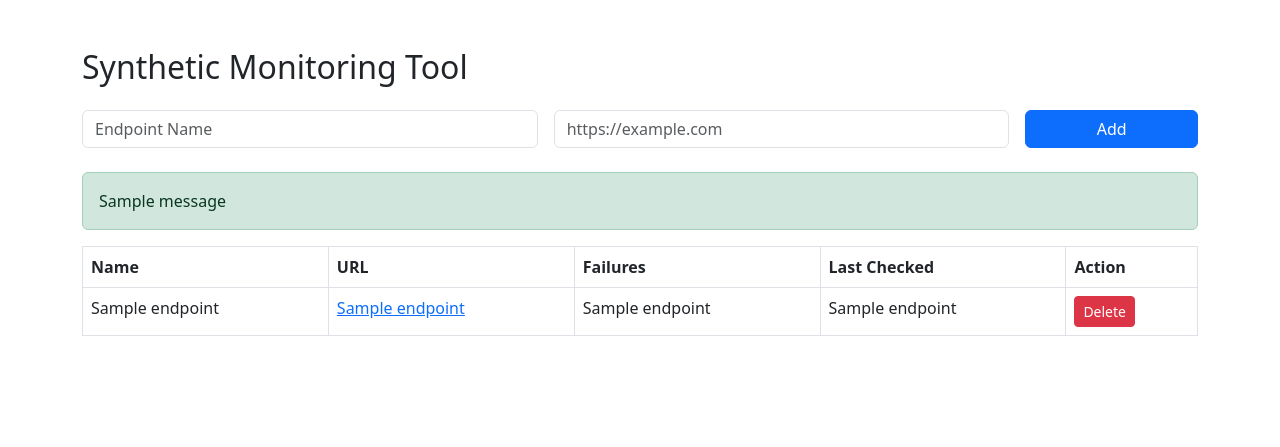
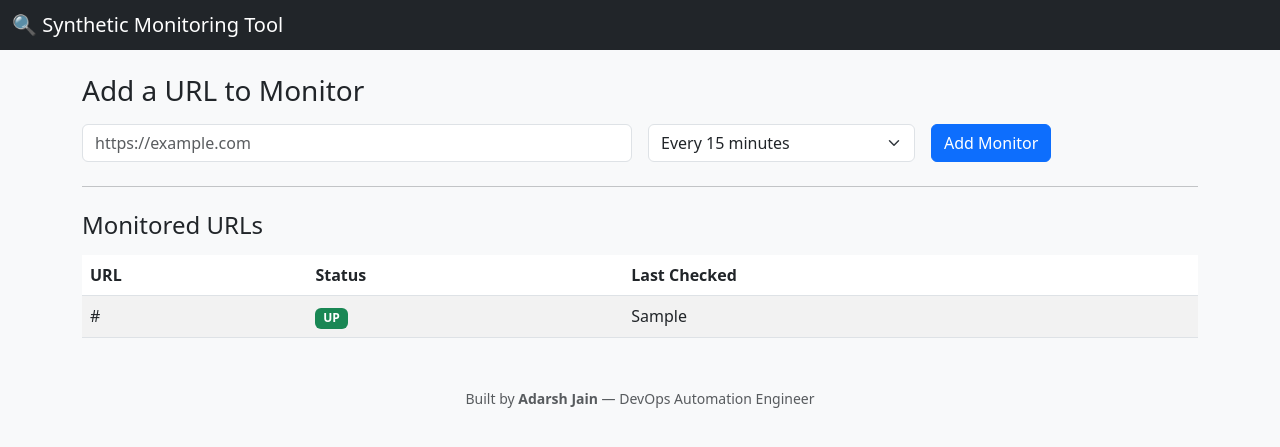
Before and after one commit to AdarshJain-dev/synthetic-monitoring, a Flask app: template templates/index.html in a window 1280 px wide. Shown: the top 447 px of the page. Run offline with Flask 3, Linux system fonts and the light colour scheme; the template is opened without the code that fills it: most values are stand-ins (such as "Sample title", 1, 10 or a date in 2020); one stand-in notice (Sample message) is shown.

Commit message:
update css

```diff
--- a/app.py
+++ b/app.py
@@ -1,4 +1,4 @@
-from flask import Flask, request, render_template_string
+from flask import Flask, request, render_template
 from apscheduler.schedulers.background import BackgroundScheduler
 import requests
 import datetime
@@ -7,46 +7,41 @@ app = Flask(__name__)
 scheduler = BackgroundScheduler()
 scheduler.start()
 
-# Simple HTML form for input
-FORM = """
-<h2>Synthetic Monitoring</h2>
-<form method="POST">
-  URL to monitor: <input name="url" type="text" required><br><br>
-  Check frequency (minutes):
-  <select name="interval">
-    <option value="15">Every 15 minutes</option>
-    <option value="30">Every 30 minutes</option>
-    <option value="60">Every 60 minutes</option>
-  </select><br><br>
-  <input type="submit" value="Start Monitoring">
-</form>
-<p>{{ message }}</p>
-"""
+monitoring_jobs = {}
 
-# Monitor function
 def check_url(url):
     now = datetime.datetime.now().strftime('%Y-%m-%d %H:%M:%S')
     try:
         response = requests.get(url, timeout=10)
-        status = response.status_code
-        if status == 200:
-            print(f"[{now}] ✅ {url} is UP")
-        else:
-            print(f"[{now}] ❌ {url} returned status code {status}")
-    except Exception as e:
-        print(f"[{now}] ❌ ERROR checking {url}: {str(e)}")
+        status = 'UP' if response.status_code == 200 else 'DOWN'
+    except Exception:
+        status = 'DOWN'
+
+    monitoring_jobs[url]['status'] = status
+    monitoring_jobs[url]['last_checked'] = now
+    print(f"[{now}] {url} is {status}")
 
 @app.route("/", methods=["GET", "POST"])
 def index():
+    message = ""
+
     if request.method == "POST":
         url = request.form["url"]
         interval = int(request.form["interval"])
 
-        # Remove existing job (if any)
-        scheduler.remove_all_jobs()
+        if url in monitoring_jobs:
+            message = f"{url} is already being monitored."
+        else:
+            monitoring_jobs[url] = {"status": "Not Checked", "last_checked": "—"}
+            scheduler.add_job(check_url, 'interval', [url], minutes=interval, id=url)
+            message = f"Started monitoring {url} every {interval} minutes."
 
-        # Schedule the new job
-        scheduler.add_job(check_url, 'interval', [url], minutes=interval, id='monitor')
+    # Convert dict to list for easier template rendering
+    jobs = [
+        {"url": url, "status": data["status"], "last_checked": data["last_checked"]}
+        for url, data in monitoring_jobs.items()
+    ]
+    return render_template("index.html", jobs=jobs, message=message)
 
-        return render_template_string(FORM, message=f"Started monitoring {url} every {interval} minutes.")
-    return render_template_string(FORM, message="")
+if __name__ == "__main__":
+    app.run(host="0.0.0.0", port=5000)
--- a/templates/index.html
+++ b/templates/index.html
@@ -1,51 +1,74 @@
+<!-- templates/index.html -->
 <!DOCTYPE html>
 <html lang="en">
 <head>
-    <meta charset="UTF-8">
-    <title>Synthetic Monitoring Dashboard</title>
-    <link rel="stylesheet" href="https://cdn.jsdelivr.net/npm/bootstrap@5.3.0/dist/css/bootstrap.min.css">
+  <meta charset="UTF-8" />
+  <meta name="viewport" content="width=device-width, initial-scale=1.0" />
+  <title>Synthetic Monitoring</title>
+  <link href="https://cdn.jsdelivr.net/npm/bootstrap@5.3.0/dist/css/bootstrap.min.css" rel="stylesheet" />
 </head>
-<body>
-<div class="container mt-5">
-    <h2 class="mb-4">Synthetic Monitoring Tool</h2>
-    <form action="/add" method="POST" class="row g-3 mb-4">
-        <div class="col-md-5">
-            <input type="text" name="name" class="form-control" placeholder="Endpoint Name" required>
+<body class="bg-light">
+
+<nav class="navbar navbar-dark bg-dark mb-4">
+  <div class="container-fluid">
+    <span class="navbar-brand mb-0 h1">🔍 Synthetic Monitoring Tool</span>
   </div>
-        <div class="col-md-5">
-            <input type="url" name="url" class="form-control" placeholder="https://example.com" required>
+</nav>
+
+<div class="container">
+  <h3 class="mb-3">Add a URL to Monitor</h3>
+  <form method="POST" class="row g-3">
+    <div class="col-md-6">
+      <input type="text" name="url" class="form-control" placeholder="https://example.com" required />
     </div>
-        <div class="col-md-2">
-            <button type="submit" class="btn btn-primary w-100">Add</button>
+    <div class="col-md-3">
+      <select name="interval" class="form-select">
+        <option value="15">Every 15 minutes</option>
+        <option value="30">Every 30 minutes</option>
+        <option value="60">Every 60 minutes</option>
+      </select>
+    </div>
+    <div class="col-md-3">
+      <button type="submit" class="btn btn-primary">Add Monitor</button>
     </div>
   </form>
-    {% with messages = get_flashed_messages() %}
-        {% if messages %}
-            <div class="alert alert-success">{{ messages[0] }}</div>
-        {% endif %}
-    {% endwith %}
-    <table class="table table-bordered">
+
+  <hr class="my-4">
+
+  <h4 class="mb-3">Monitored URLs</h4>
+  <table class="table table-striped">
     <thead>
       <tr>
-            <th>Name</th>
         <th>URL</th>
-            <th>Failures</th>
+        <th>Status</th>
         <th>Last Checked</th>
-            <th>Action</th>
       </tr>
     </thead>
     <tbody>
-        {% for endpoint in endpoints %}
+      {% for job in jobs %}
       <tr>
-                <td>{{ endpoint[1] }}</td>
-                <td><a href="{{ endpoint[2] }}" target="_blank">{{ endpoint[2] }}</a></td>
-                <td>{{ endpoint[3] }}</td>
-                <td>{{ endpoint[4] }}</td>
-                <td><a href="/delete/{{ endpoint[0] }}" class="btn btn-danger btn-sm">Delete</a></td>
+        <td>{{ job.url }}</td>
+        <td>
+          {% if job.status == 'UP' %}
+          <span class="badge bg-success">UP</span>
+          {% else %}
+          <span class="badge bg-danger">DOWN</span>
+          {% endif %}
+        </td>
+        <td>{{ job.last_checked }}</td>
       </tr>
       {% endfor %}
     </tbody>
   </table>
+
+  {% if message %}
+  <div class="alert alert-info mt-3">{{ message }}</div>
+  {% endif %}
 </div>
+
+<footer class="text-center text-muted mt-5 mb-3">
+  <small>Built by <b>Adarsh Jain</b> — DevOps Automation Engineer</small>
+</footer>
+
 </body>
 </html>
```
Lines whose indentation alone changed are shown as unchanged.
